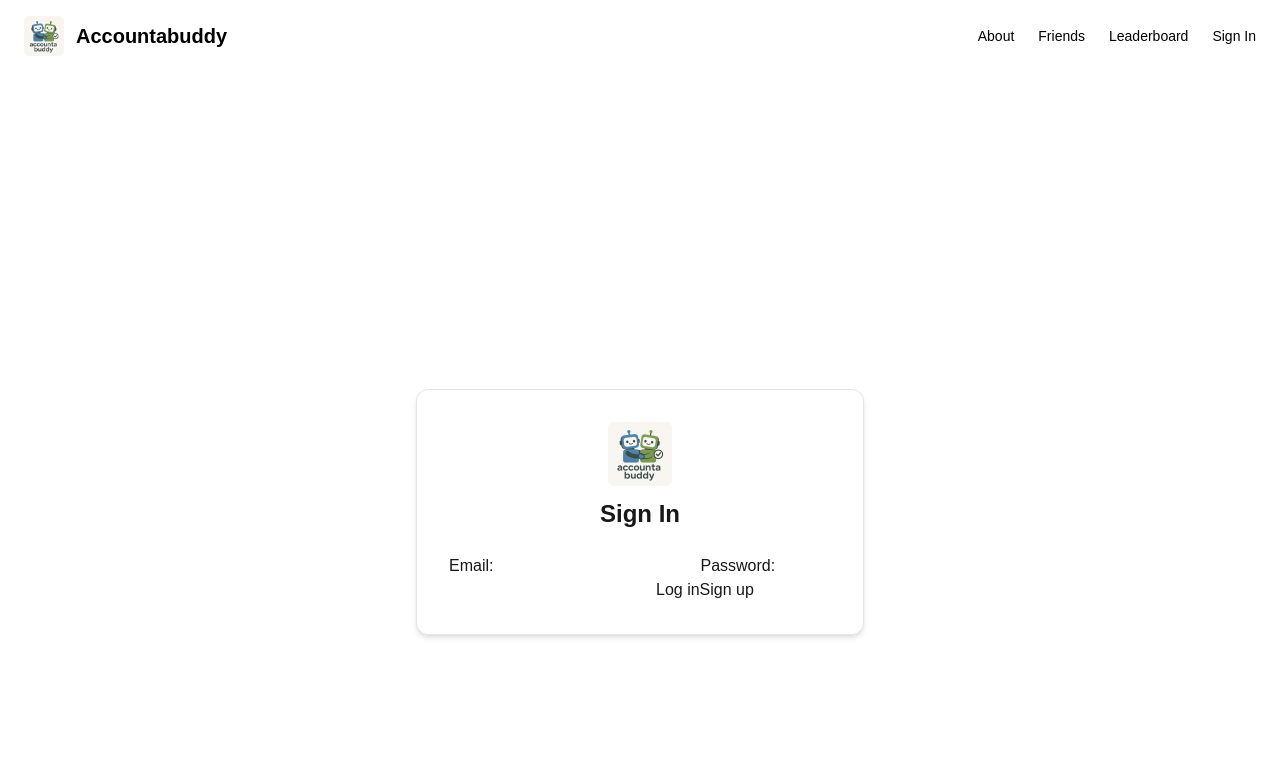
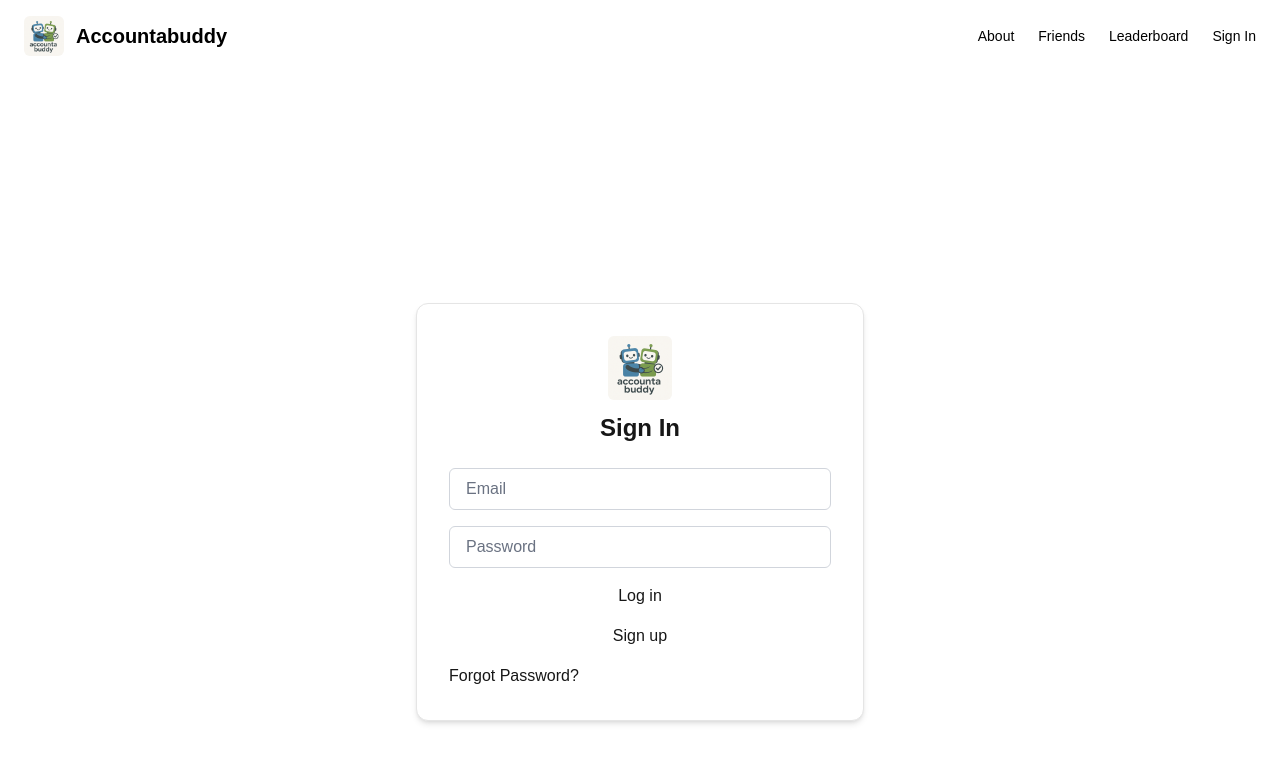
Before and after one commit to jalee314/AccountaBuddy, a Next.js app: page /signIn in a window 1280 px wide. Shown: the top 762 px of the page. Built offline with nearby package versions, Linux system fonts and the light colour scheme.

Commit message:
fixed pathing bugs

```diff
--- /dev/null
+++ b/app/signIn/actions.js
@@ -0,0 +1,32 @@
+'use server'
+import { revalidatePath } from 'next/cache'
+import { redirect } from 'next/navigation'
+import { createClient } from '../../utils/supabase/server'
+export async function login(formData) {
+  const supabase = await createClient()
+  // type-casting here for convenience
+  // in practice, you should validate your inputs
+  const data = {
+    email: formData.get('email'),
+    password: formData.get('password'),
+  }
+  const { error } = await supabase.auth.signInWithPassword(data)
+  if (error) {
+    redirect('/error')
+  }
+  revalidatePath('/', 'layout')
+  redirect('/account')
+}
+export async function signup(formData) {
+  const supabase = await createClient()
+  const data = {
+    email: formData.get('email'),
+    password: formData.get('password'),
+  }
+  const { error } = await supabase.auth.signUp(data)
+  if (error) {
+    redirect('/error')
+  }
+  revalidatePath('/', 'layout')
+  redirect('/account')
+}
--- a/app/signIn/page.js
+++ b/app/signIn/page.jsx
@@ -20,15 +20,7 @@ export default function SignInPage() {
             />
             <h1 className="text-2xl font-bold text-center">Sign In</h1>
           </div>
-          <form>
-            <label htmlFor="email">Email:</label>
-              <input id="email" name="email" type="email" required />
-            <label htmlFor="password">Password:</label>
-              <input id="password" name="password" type="password" required />
-            <button formAction={login}>Log in</button>
-            <button formAction={signup}>Sign up</button>
-        </form>
-          {/* <form className="flex flex-col gap-4">
+          <form className="flex flex-col gap-4">
             <input
               type="email"
               placeholder="Email"
@@ -39,18 +31,13 @@ export default function SignInPage() {
               placeholder="Password"
               className="px-4 py-2 rounded-md border border-gray-300 dark:border-neutral-700 bg-white dark:bg-neutral-800 text-black dark:text-white placeholder-gray-500 dark:placeholder-gray-400"
             />
-            <button
-              type="submit"
-              className="bg-black text-white py-2 rounded-md hover:bg-neutral-800 transition"
-            >
-              Sign In
-            </button>
-
+ <button formAction={login}>Log in</button>
+ <button formAction={signup}>Sign up</button>
             <h2>
               Forgot Password?
             </h2>
 
-          </form> */}
+          </form>
         </div>
       </main>
     </>
--- a/middleware.js
+++ b/middleware2.js
@@ -1,4 +1,4 @@
-import { updateSession } from '@utils/supabase/middleware.js'
+import { updateSession } from './utils/supabase/middleware.js'
 export async function middleware(request) {
   // update user's auth session
   return await updateSession(request)
--- a/package.json
+++ b/package.json
@@ -9,7 +9,7 @@
     "lint": "next lint"
   },
   "dependencies": {
-    "@supabase/ssr": "^0.6.1",
+    "@supabase/auth-helpers-nextjs": "^0.10.0",
     "@supabase/supabase-js": "^2.49.4",
     "axios": "^1.8.4",
     "express": "^5.1.0",
--- a/utils/supabase/server.js
+++ b/utils/supabase/server.js
@@ -1,4 +1,4 @@
-import { createServerClient } from '@supabase/ssr'
+import { createServerClient } from '@supabase/auth-helpers-nextjs'
 import { cookies } from 'next/headers'
 
 export async function createClient() {
```
Also changed, not shown: 1 other file (tests, documents, lock files or other folders).
